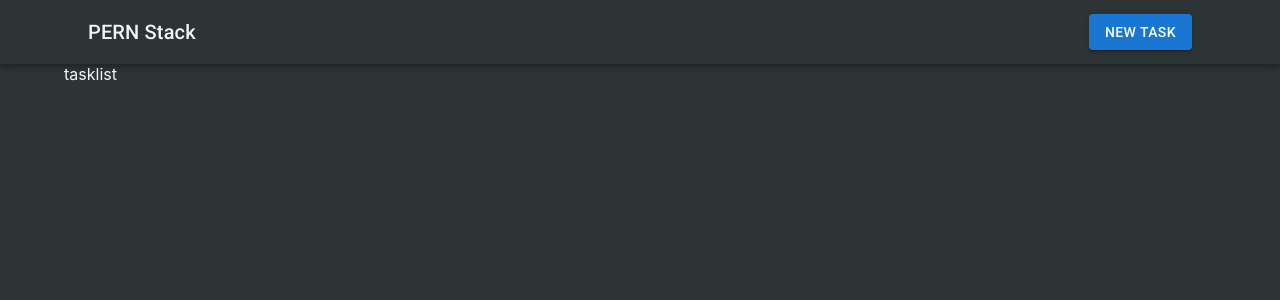
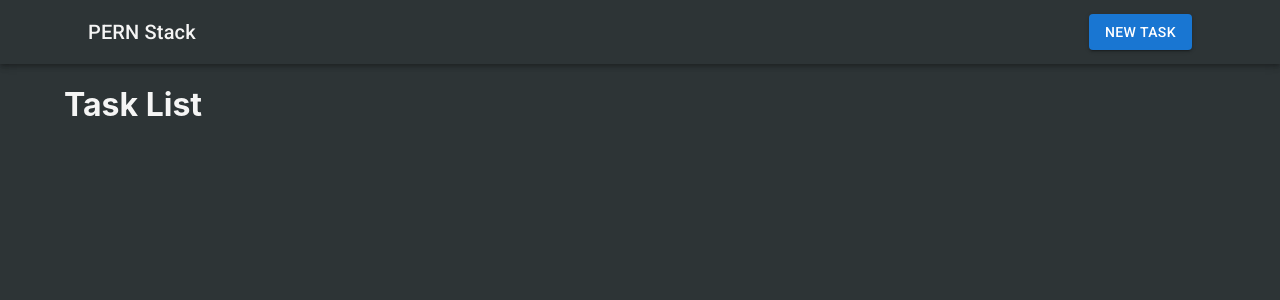
Before and after one commit to Davidcastel26/APP_TASK_MANAGER_PERN, a React (Create React App) app in the folder client/: page / in a window 1280 px wide. Shown: the top 300 px of the page. Built offline with nearby package versions, Linux system fonts and the light colour scheme.

Commit message:
last update

```diff
--- a/client/src/components/TaskForm.js
+++ b/client/src/components/TaskForm.js
@@ -1,5 +1,5 @@
 //react
-import {useState, useEffect} from 'react';
+import {useState} from 'react';
 import { useNavigate } from 'react-router-dom';
 //ui
 import { Button,
@@ -20,8 +20,6 @@ const TaskForm = () => {
     })
 
     const [loading, setLoading] = useState(false)
-
-    //useEffect
 
     //to navigate
     const navigate = useNavigate()
--- a/client/src/components/TaskList.js
+++ b/client/src/components/TaskList.js
@@ -2,9 +2,9 @@
 
 const TaskList = () => {
     return (
-        <div>
-            tasklist
-        </div>
+        <>
+          <h1>Task List</h1>
+        </>
     )
 }
 
```
